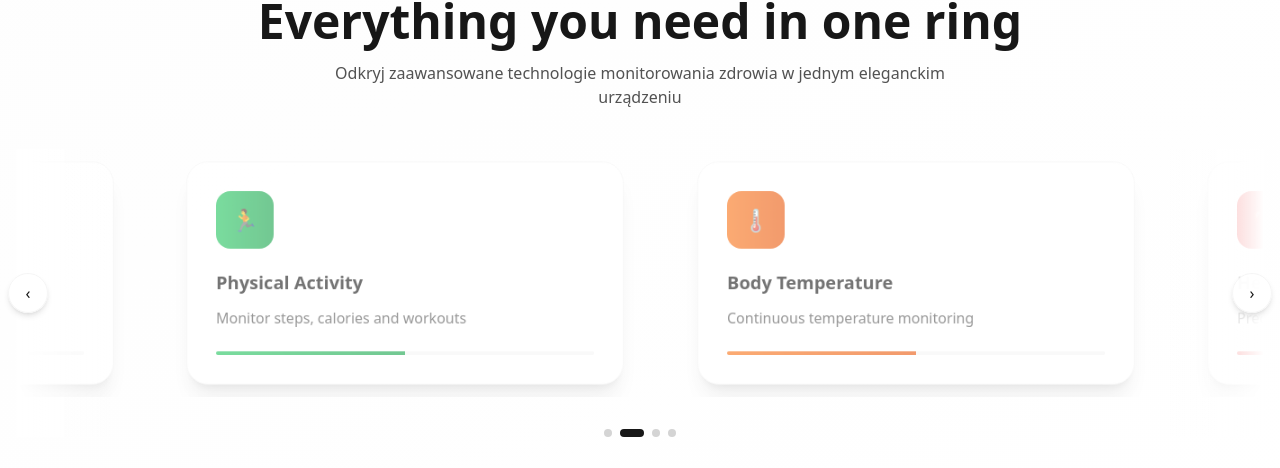
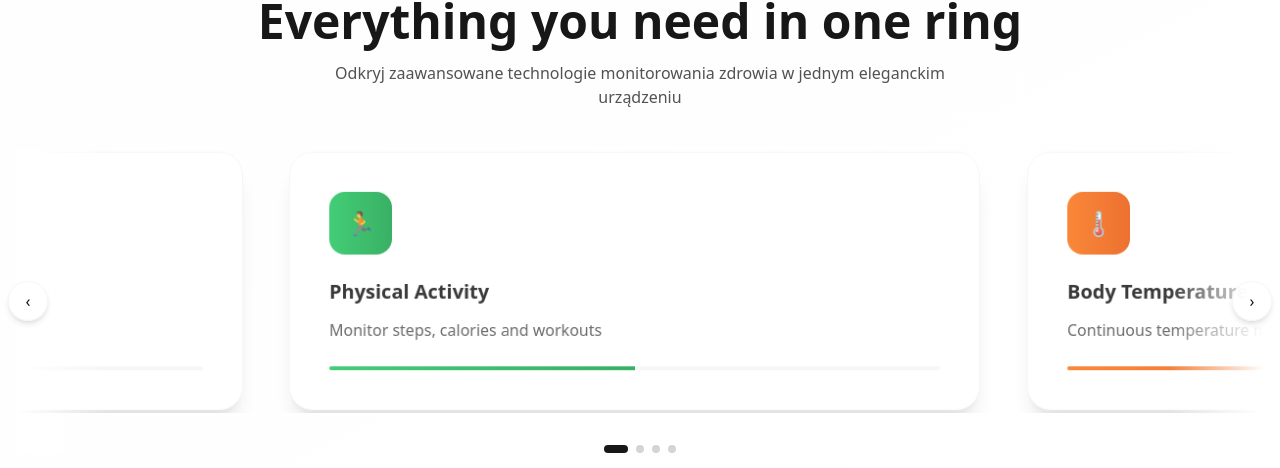
Before and after one commit to ecm-digital/rignshop, a Next.js app: page / in a window 1280 px wide. Shown: the part 899-1367 px from the top of the page. Built offline with nearby package versions, Linux system fonts and the light colour scheme; no server answers.

Commit message:
feat(features): enlarge carousel cards, reduce scale contrast; fix scrollbar visibility with cross-browser .scrollbar-hide

```diff
--- a/src/app/globals.css
+++ b/src/app/globals.css
@@ -104,3 +104,12 @@ html {
   -webkit-text-fill-color: transparent;
   background-clip: text;
 }
+
+/* Hide scrollbar utility */
+.scrollbar-hide {
+  -ms-overflow-style: none; /* IE and Edge */
+  scrollbar-width: none; /* Firefox */
+}
+.scrollbar-hide::-webkit-scrollbar {
+  display: none; /* Chrome, Safari */
+}
--- a/src/components/sections/FeaturesCarousel.tsx
+++ b/src/components/sections/FeaturesCarousel.tsx
@@ -211,7 +211,7 @@ export default function FeaturesCarousel() {
           {/* Track */}
           <div
             ref={trackRef}
-            className="flex gap-6 overflow-x-auto snap-x snap-mandatory scroll-smooth scrollbar-hide px-4"
+            className="flex gap-8 overflow-x-auto snap-x snap-mandatory scroll-smooth scrollbar-hide px-4"
           >
             {items.map((f, idx) => {
               const visualIndex = idx % n;
@@ -219,11 +219,11 @@ export default function FeaturesCarousel() {
               return (
                 <div
                   key={idx}
-                  className="snap-center shrink-0 w-[88%] sm:w-[72%] md:w-[60%] lg:w-[46%] xl:w-[40%] transition-all duration-500"
-                  style={{ transform: isActive ? "scale(1.02)" : "scale(0.9)", opacity: isActive ? 1 : 0.6 }}
+                  className="snap-center shrink-0 w-[92%] sm:w-[86%] md:w-[78%] lg:w-[68%] xl:w-[58%] transition-all duration-500"
+                  style={{ transform: isActive ? "scale(1.035)" : "scale(0.98)", opacity: isActive ? 1 : 0.85 }}
                 >
                   <div
-                    className="relative bg-white border border-primary-100 rounded-3xl p-8 shadow-xl hover:shadow-2xl transition-all duration-300 h-full will-change-transform"
+                    className="relative bg-white border border-primary-100 rounded-3xl p-10 shadow-xl hover:shadow-2xl transition-all duration-300 h-full will-change-transform"
                     onMouseMove={(e) => {
                       const card = e.currentTarget as HTMLDivElement;
                       const rect = card.getBoundingClientRect();
```
